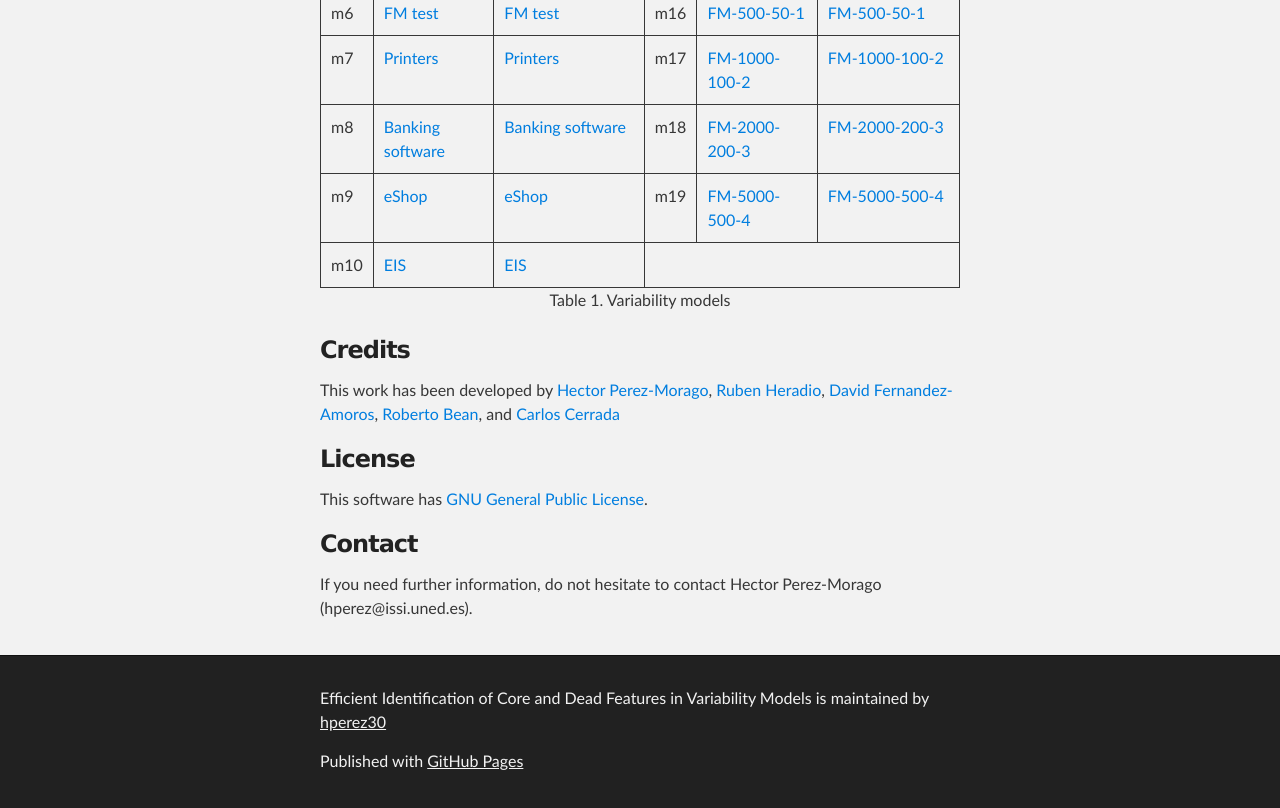
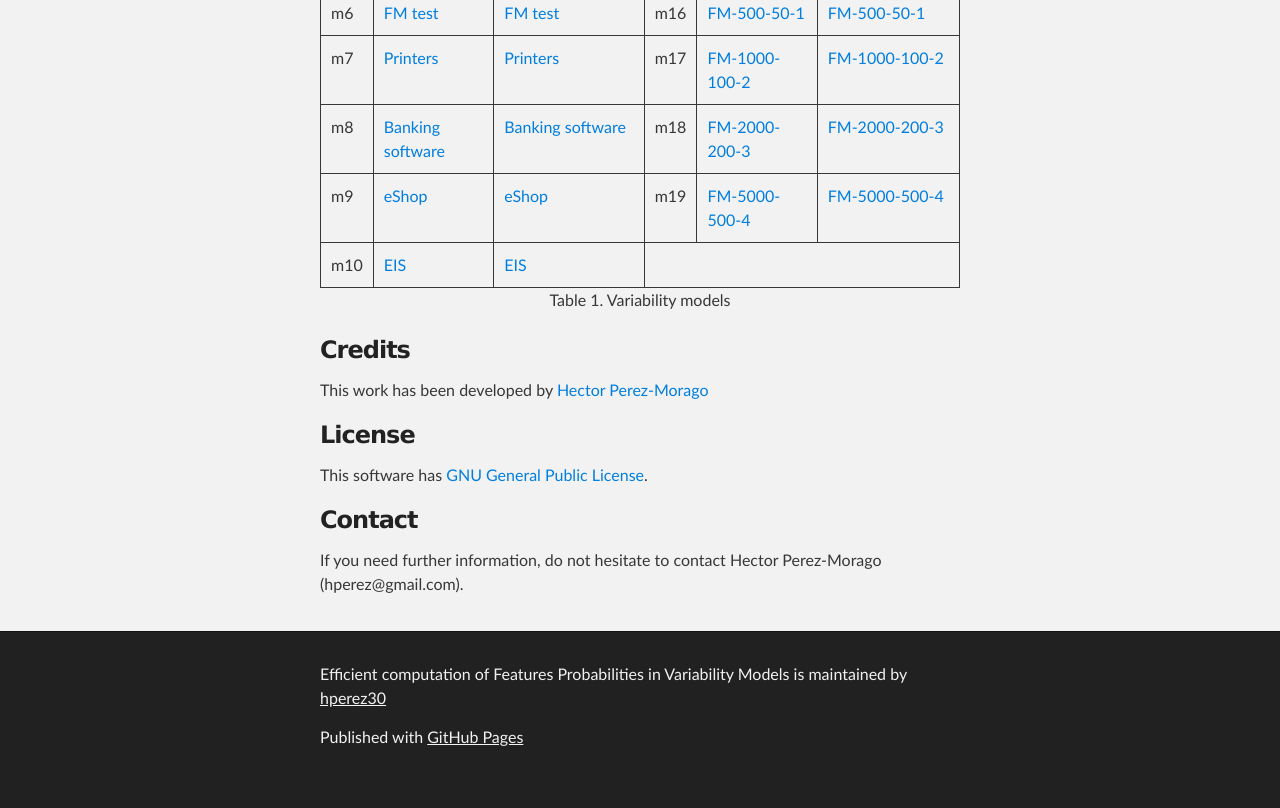
Before and after one commit to hperez31/featureProbabilities, a plain HTML site: page index.html in a window 1280 px wide. Shown: the part 1731-2539 px from the top of the page. After the commit the page ends 2515 px from the top, so only its background shows below. Drawn offline with Linux system fonts and the light colour scheme.

Commit message:
Update index.html

```diff
--- a/index.html
+++ b/index.html
@@ -42,7 +42,7 @@ long computation times for operations that need calling the engines many times.
 new algorithms that directly deal with the data structure of a binary decision diagram encoding a variability model. In particular, the algorithm published in this site is specifically designed to compute feature commonalities.</p>
 
 <h3>
-<a id="designer-templates" class="anchor" href="#designer-templates" aria-hidden="true"><span aria-hidden="true" class="octicon octicon-link"></span></a>Designer Templates</h3>
+<a id="designer-templates" class="anchor" href="#designer-templates" aria-hidden="true"><span aria-hidden="true" class="octicon octicon-link"></span></a>Description</h3>
 
 <p>This repository provides an algorithm to compute feature commonalities, which is written in the C++ programming language as an extension of the <a href="http://buddy.sourceforge.net/manual/main.html">Buddy BDD library</a>.</p>
 
@@ -94,7 +94,7 @@ new algorithms that directly deal with the data structure of a binary decision d
 <h3>
 <a id="credits" class="anchor" href="#credits" aria-hidden="true"><span class="octicon octicon-link"></span></a>Credits</h3>
 </h3>
-<p>This work has been developed by <a href="https://www.researchgate.net/profile/Hector_Perez-Morago">Hector Perez-Morago</a>,  <a href="https://www.researchgate.net/profile/Ruben_Heradio">Ruben Heradio</a>,  <a href="https://www.researchgate.net/profile/David_Fernandez-Amoros">David Fernandez-Amoros</a>, <a href="https://es.linkedin.com/pub/roberto-be%C3%A1n-castell%C3%B3/3a/875/372">Roberto Bean</a>, and <a href="https://www.researchgate.net/profile/Carlos_Cerrada">Carlos Cerrada</a>
+<p>This work has been developed by <a href="https://www.researchgate.net/profile/Hector_Perez-Morago">Hector Perez-Morago</a>
 </p>
 
 <h3>
@@ -106,14 +106,14 @@ This software has <a href="http://www.gnu.org/licenses/gpl-3.0.en.html">GNU Gene
 
 <h3>
 <a id="support-or-contact" class="anchor" href="#support-or-contact" aria-hidden="true"><span class="octicon octicon-link"></span></a>Contact</h3>
-<p>If you need further information, do not hesitate to contact Hector Perez-Morago (hperez@issi.uned.es).</p>
+<p>If you need further information, do not hesitate to contact Hector Perez-Morago (hperez@gmail.com).</p>
       </section>
     </div>
 
     <!-- FOOTER  -->
     <div id="footer_wrap" class="outer">
       <footer class="inner">
-        <p class="copyright">Efficient Identification of Core and Dead Features in Variability Models is maintained by <a href="https://github.com/hperez30">hperez30</a></p>
+        <p class="copyright">Efficient computation of Features Probabilities in Variability Models is maintained by <a href="https://github.com/hperez30">hperez30</a></p>
         <p>Published with <a href="https://pages.github.com">GitHub Pages</a></p>
       </footer>
     </div>
```
